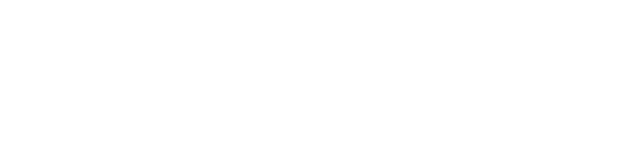
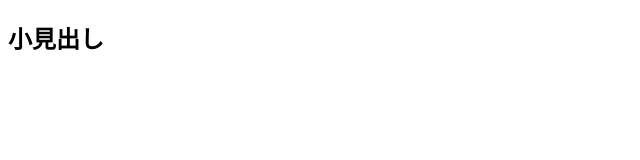
Before and after one commit to Creoki/mysite, a plain HTML site: page index.html in a window 1280 px wide. Shown: the whole page, without its empty margins (0-640 px from the left). Drawn offline with Linux system fonts and the light colour scheme.

Commit message:
Update index.html

```diff
--- a/index.html
+++ b/index.html
@@ -6,6 +6,6 @@
     <title>Document</title>
 </head>
 <body>
-
+    <h2>小見出し</h2>
 </body>
 </html>
```
